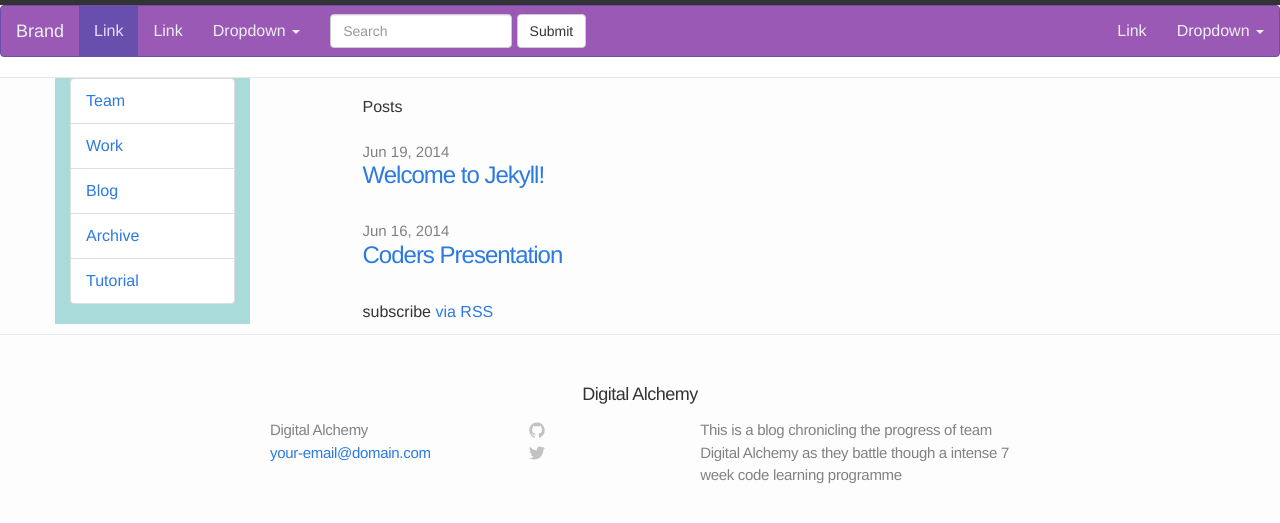
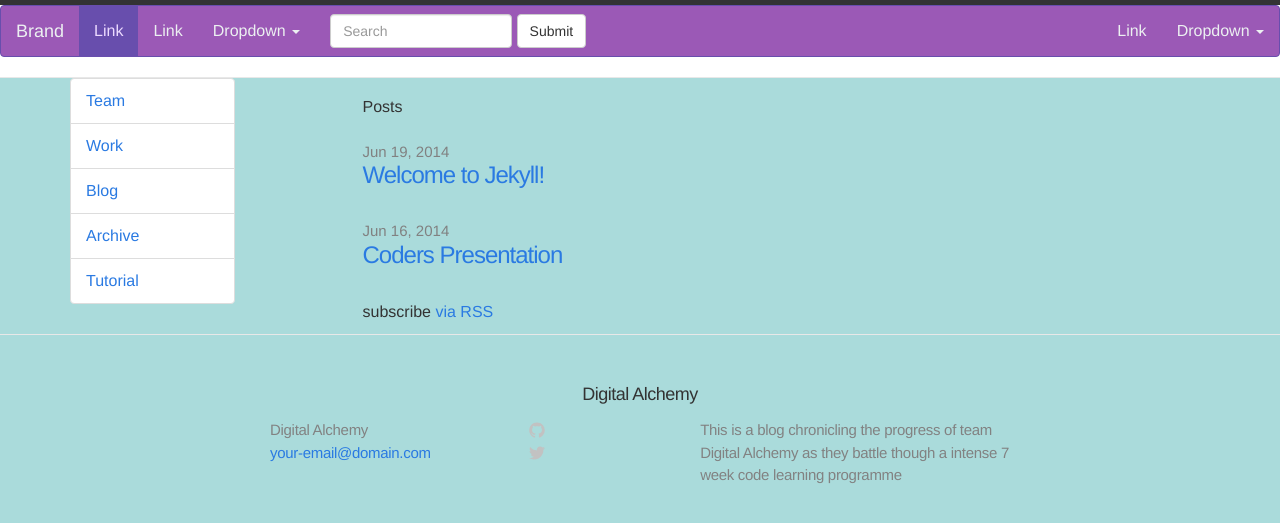
Before and after one commit to theodore-q/Digital-alchemy2.0, a Jekyll site: the page built from index.html, in a window 1280 px wide. Shown: the top 523 px of the page. Built offline with Jekyll 4.4.1, drawn with Linux system fonts in a browser that asks for light colours; nearby versions of some CDN libraries.

Commit message:
style change test

```diff
--- a/_layouts/default.html
+++ b/_layouts/default.html
@@ -3,7 +3,7 @@
 
   {% include head.html %}
 
-    <body>
+    <body style = "background-color:#aadbdb;">
 
     {% include header.html %}
 
```
